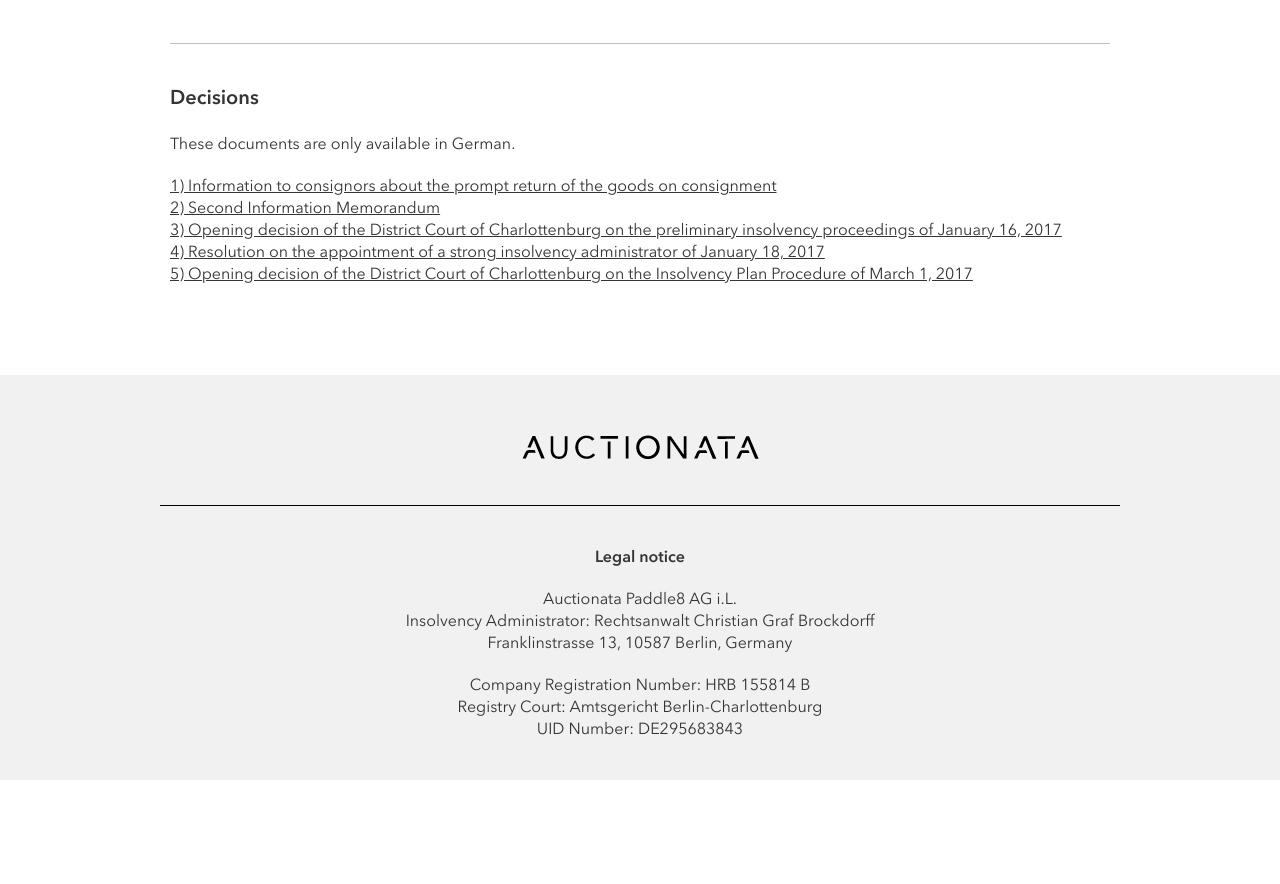
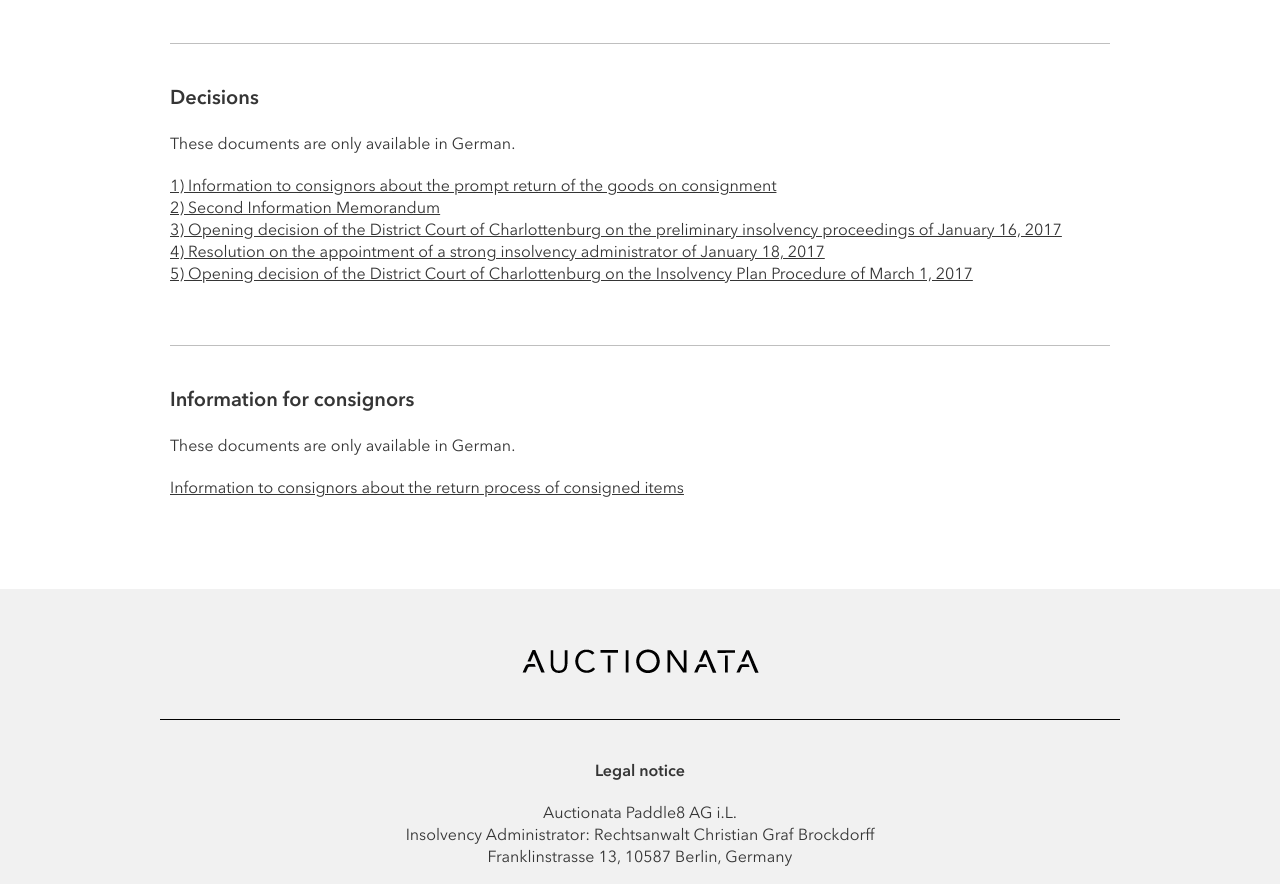
Before and after one commit to auctionata-rip/auctionata-rip.github.io, a plain HTML site: page en/index.html in a window 1280 px wide. Shown: the part 2030-2914 px from the top of the page. Before the commit the page ends 2810 px from the top, so only its background shows below. Drawn offline with Linux system fonts and the light colour scheme.

Commit message:
info for consignors

```diff
--- a/en/index.html
+++ b/en/index.html
@@ -447,6 +447,42 @@
             </div>
         </div>
     </div>
+    <div class="entry-factory-wrapper entry-factory-wrapper--top-level clearfix" data-c-type="section" data-reactid="276">
+        <div class="entry-factory clearfix" data-reactid="277">
+            <div class="section-wrapper clearfix" data-reactid="278">
+
+                <div class="px1 line line--grey" data-reactid="274">
+                    <hr class="line__hr" data-reactid="275">
+                </div>
+
+                <div class="section-element" style="background-color:initial;" data-reactid="279">
+                    <!-- react-text: 280 -->
+                    <!-- /react-text -->
+                    <div class="section-element__content xxl-mxn1 clearfix" data-reactid="281">
+                        <div class="px1 sm-col sm-col-12 md-col-12" style="height:auto;overflow:hidden;" data-reactid="282">
+                            <div class="entry-factory clearfix" data-reactid="283">
+                                <div class=" block-element" data-reactid="284">
+                                    <div class="entry-factory-wrapper" data-reactid="285">
+                                        <div class="entry-factory clearfix" data-reactid="286">
+                                            <div class=" markdown-element" data-reactid="287">
+                                                <div data-reactid="288">
+                                                    <h3 id="decisions">Information for consignors</h3>
+                                                    <p>These documents are only available in German.</p>
+                                                    <p><a href="/static-assets/data/EL-Rundschreiben%20Stufe%203%20Homepage%20%28neu%29.pdf">Information to consignors about the return process of consigned items</a>
+                                                    </p>
+                                                </div><span class="markdown-element__read-more markdown-element__read-more--hide" data-reactid="289"></span>
+                                                <div class="markdown-element__text2--hide markdown-element__text2--tablet" data-reactid="290"></div>
+                                            </div>
+                                        </div>
+                                    </div>
+                                </div>
+                            </div>
+                        </div>
+                    </div>
+                </div>
+            </div>
+        </div>
+    </div>
 </div>
 
 
```
Also changed, not shown: de/index.html (+35 -0 lines).
